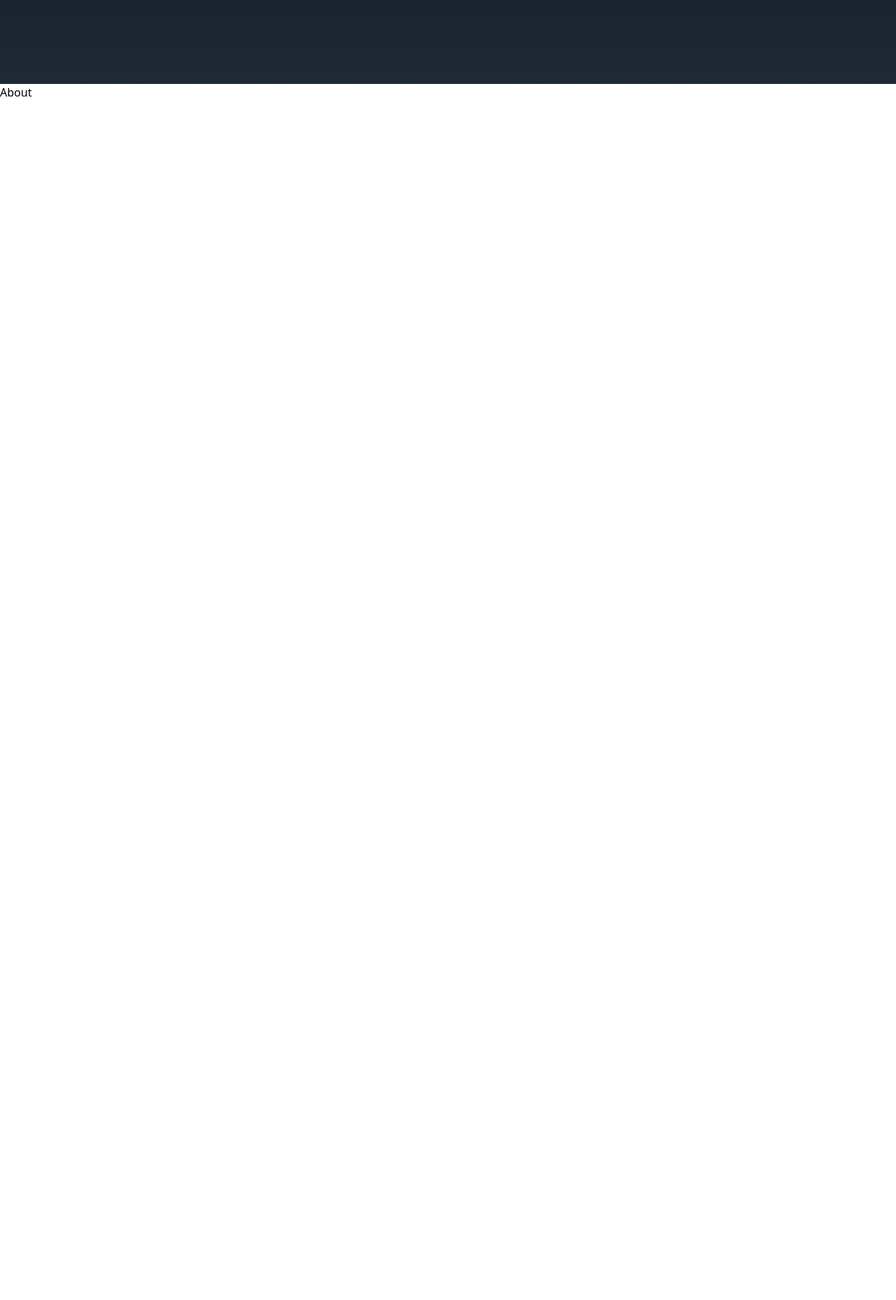
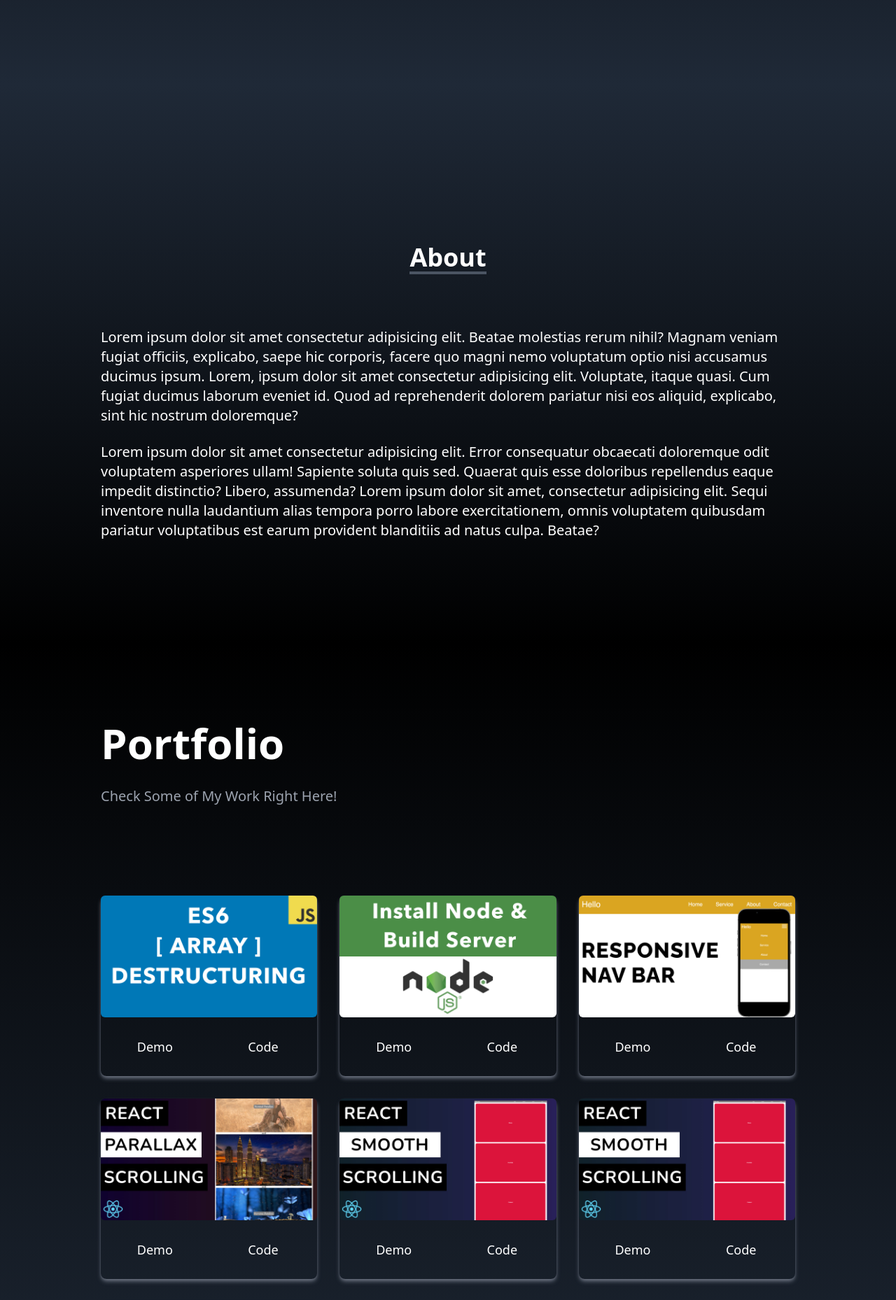
Before and after one commit to aliprg0/react-portfolio, a React (Create React App) app: page / in a window 1280 px wide. Shown: the part 680-2538 px from the top of the page at 70% size. Before the commit the page ends 824 px from the top, so only its background shows below. Built offline with nearby package versions, Linux system fonts and the light colour scheme.

Commit message:
add about page - add portfolio page

```diff
--- a/src/App.js
+++ b/src/App.js
@@ -3,6 +3,7 @@ import Home from "./components/Home";
 import NavBar from "./components/NavBar";
 import SocialLinks from "./components/SocialLinks";
 import About from "./components/About";
+import Portfolio from "./components/Portfolio";
 
 function App() {
   return (
@@ -11,6 +12,7 @@ function App() {
         <Home/>
         <SocialLinks />
         <About/>
+        <Portfolio/>
     </div>
   );
 }
--- a/src/components/About.jsx
+++ b/src/components/About.jsx
@@ -2,7 +2,24 @@ import React from 'react'
 
 const About = () => {
   return (
-    <div>About</div>
+    <div className='w-full h-screen bg-gradient-to-b from-gray-800 to-black text-white'>
+
+      <div className='max-w-screen-lg p-4 mx-auto flex flex-col justify-center w-full h-full'>
+        <div className='pb-8 flex justify-center'>
+          <p className='pt-20 text-4xl font-bold inline border-b-4 border-gray-600'> About </p>
+        </div>
+        <p className='text-xl mt-11'>
+          Lorem ipsum dolor sit amet consectetur adipisicing elit. Beatae molestias rerum nihil? Magnam veniam fugiat officiis, explicabo, saepe hic corporis, facere quo magni nemo voluptatum optio nisi accusamus ducimus ipsum.
+          Lorem, ipsum dolor sit amet consectetur adipisicing elit. Voluptate, itaque quasi. Cum fugiat ducimus laborum eveniet id. Quod ad reprehenderit dolorem pariatur nisi eos aliquid, explicabo, sint hic nostrum doloremque?
+
+        </p>
+        <br />
+        <p className='text-xl'>
+          Lorem ipsum dolor sit amet consectetur adipisicing elit. Error consequatur obcaecati doloremque odit voluptatem asperiores ullam! Sapiente soluta quis sed. Quaerat quis esse doloribus repellendus eaque impedit distinctio? Libero, assumenda?
+          Lorem ipsum dolor sit amet, consectetur adipisicing elit. Sequi inventore nulla laudantium alias tempora porro labore exercitationem, omnis voluptatem quibusdam pariatur voluptatibus est earum provident blanditiis ad natus culpa. Beatae?
+        </p>
+      </div>
+    </div>
   )
 }
 
--- a/src/components/Home.jsx
+++ b/src/components/Home.jsx
@@ -4,7 +4,7 @@ import { MdOutlineKeyboardArrowRight } from 'react-icons/md'
 
 const Home = () => {
     return (
-        <div name="home" className='flex h-screen w-full  bg-gradient-to-b from-black to-gray-800'>
+        <div name="home" className=' flex h-screen w-full  bg-gradient-to-b from-black to-gray-800'>
             <div className='max-w-screen-lg mx-auto flex flex-col items-center justify-center h-full px-4 text-white bsmmd:flex-row xl:space-x-24 md:overflow-hidden'>
                 <div className='flex flex-col justify-center h-full mt-20 md:mt-60  bsmmd:mt-0 bsmmd:space-y-12'>
                     <h2 className='text-4xl md:text-5xl lg:text-6xl font-bold text-white'>I'm a Self-Taught Developer</h2>
@@ -15,13 +15,13 @@ const Home = () => {
                     <div>
                         <button className='group text-white w-fit px-6 ppy-3 my-2 flex items-center rounded-md  bg-gradient-to-r h-8 bsmmd:h-12 bsmmd:text-xl from-cyan-500 to-blue-500 cursor-pointer'>
                             Portfolio
-                            <span className='hover:rotate-90 duration-200'>
+                            <span className='hover:rotate-90 duration-300'>
                                 <MdOutlineKeyboardArrowRight/>
                             </span>
                         </button>
                     </div>
                 </div>
-                <div className='w-[25rem] bsmmd:w-[40rem] lg:w-[48rem]'>
+                <div className='w-[25rem] bsmmd:w-[40rem] lg:w-[48rem] hover:scale-110 duration-300'>
                     <img src={HeroImage} alt="my profile" className='rounded-full ' height='' />
                 </div>
             </div>
--- a/src/components/NavBar.jsx
+++ b/src/components/NavBar.jsx
@@ -28,11 +28,11 @@ const NavBar = () => {
     ];
 
     return (
-        <div className="flex justify-between items-center w-full h-20 text-white fixed bg-black p-4">
-            <div>
-                <h1 className="text-5xl font-mono lg:pl-20 font-tt">Ali Kiani</h1>
+        <div className="z-10 flex justify-between items-center w-full h-20 text-white fixed bg-black p-4">
+            <div className="min-w-[10rem]">
+                <h1 className="text-5xl font-mono lg:pl-0 ">Ali Kiani</h1>
             </div>
-            <ul className="hidden md:flex  lg:pr-80">
+            <ul className="hidden md:flex  lg:pr-60">
                 {links.map(({ id, link }) => (
                     <li
                         key={id}
--- /dev/null
+++ b/src/components/Portfolio.jsx
@@ -0,0 +1,65 @@
+import React from 'react'
+import arrayDestruct from '../assets/portfolio/arrayDestruct.jpg'
+import installNode from '../assets/portfolio/installNode.jpg'
+import navbar from '../assets/portfolio/navbar.jpg'
+import reactParallax from '../assets/portfolio/reactParallax.jpg'
+import reactSmooth from '../assets/portfolio/reactSmooth.jpg'
+
+const Portfolio = () => {
+    const portfolios = [
+        {
+            id:1,
+            src: arrayDestruct
+        },
+        {
+            id:2,
+            src: installNode
+        },
+        {
+            id:3,
+            src: navbar
+        },
+        {
+            id:4,
+            src: reactParallax
+        },
+        {
+            id:5,
+            src: reactSmooth
+        },
+        {
+            id: 6,
+            src: reactSmooth
+        },
+        {
+            id: 7,
+            src: reactSmooth
+        },
+    ];
+
+    return (
+        <div name="portfolio" className='bg-gradient-to-b  from-black to-gray-800
+                w-full  text-white'>
+            <div className='max-w-screen-lg p-4 mx-auto flex flex-col  w-full h-full' >
+                <div className=' mt-28 lg:mt-24 pb-32'>
+                    <h2 className='text-6xl font-bold'>Portfolio</h2>
+                    <p className='pt-8 text-xl text-gray-400'>Check Some of My Work Right Here!</p>
+                </div>
+                <div className='grid grid-cols-1 sm:grid-cols-2 md:grid-cols-3
+                gap-8 px-12 sm:px-0'>
+                    {portfolios.map(({id,src}) => (
+                        <div key={id} className='shadow-md shadow-gray-500 rounded-lg hover:shadow-lg duration-200 hover:shadow-gray-400'>
+                            <img src={src} alt="" className='rounded-md duration-200 hover:scale-105' />
+                            <div className='flex items-center justify-center'>
+                                <button className='w-1/2 px-6 py-3 m-4 duration-200 hover:scale-105 text-lg'>Demo</button>
+                                <button className='w-1/2 px-6 py-2 m-4 duration-200 hover:scale-105 text-lg'>Code</button>
+                            </div>
+                        </div>
+                    ))}
+                </div>
+            </div>
+        </div>
+    )
+}
+
+export default Portfolio
--- a/src/components/SocialLinks.jsx
+++ b/src/components/SocialLinks.jsx
@@ -41,7 +41,7 @@ const SocialLinks = () => {
                     Resume <BsFillPersonLinesFill size={30} />
                 </>
             ),
-            href: '/resume.pdf',
+            href: '/Resume.pdf',
             style: 'rounded-br-md',
             download: true,
         },
```
Also changed, not shown: 1 other file (tests, documents, lock files or other folders).
